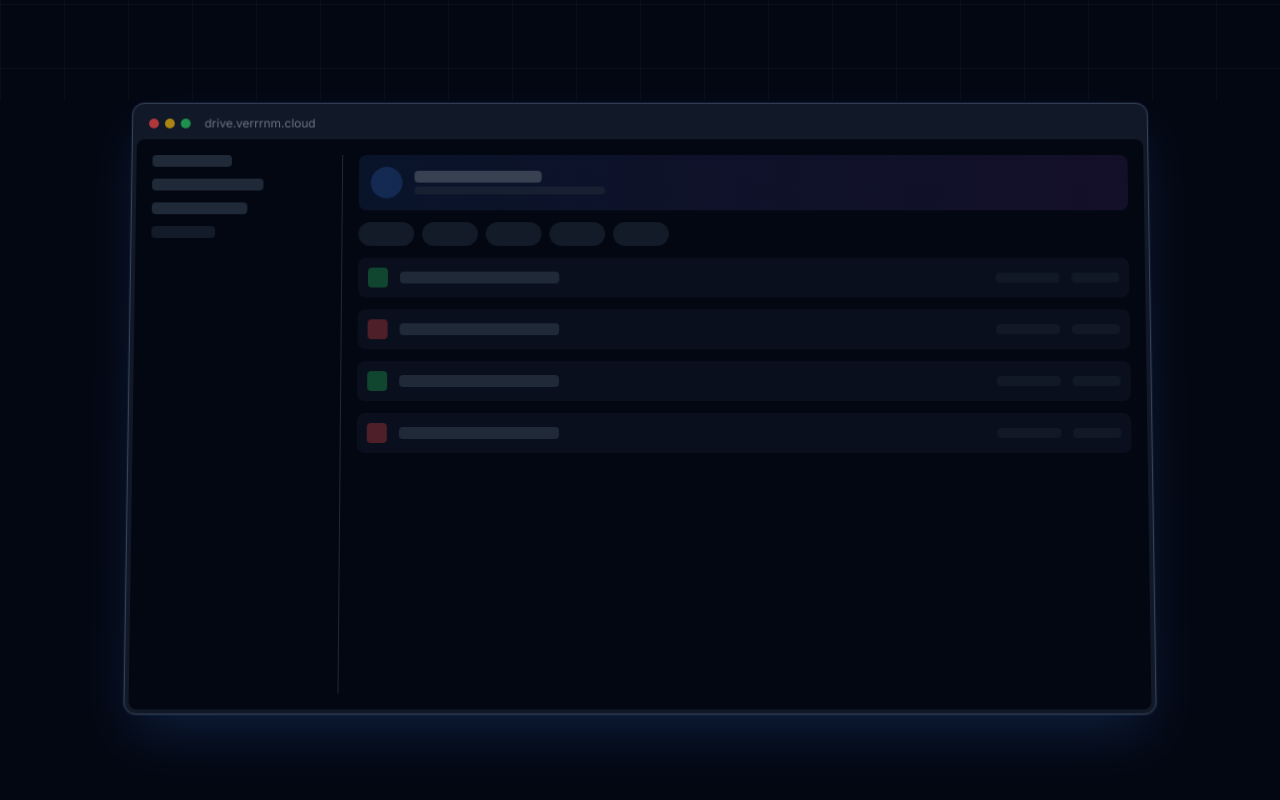
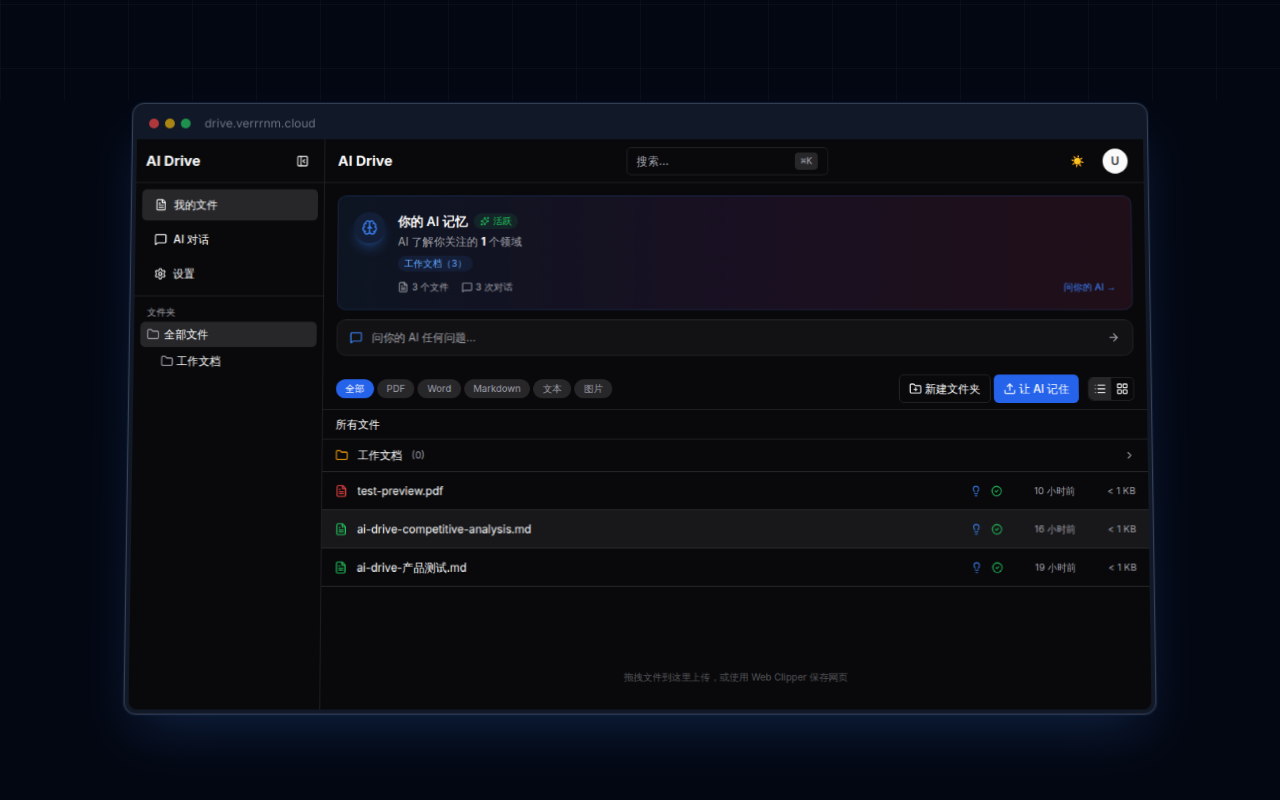
Before and after one commit to DriveMem/drivemem, a Next.js app in the folder apps/web/: page / in a window 1280 px wide. Shown: the part 700-1500 px from the top of the page. Built offline with nearby package versions, Linux system fonts and the light colour scheme.

Commit message:
ui(web): hero real screenshot + feature screenshots bright border

```diff
--- a/apps/web/src/app/page.tsx
+++ b/apps/web/src/app/page.tsx
@@ -94,29 +94,7 @@ export default function LandingPage() {
               <div className="h-2.5 w-2.5 rounded-full bg-green-500/70" />
               <span className="ml-2 text-xs text-gray-500">drive.verrrnm.cloud</span>
             </div>
-            <div className="aspect-[16/9] rounded-lg bg-gray-950 p-4 flex gap-4">
-              <div className="w-48 border-r border-gray-800 pr-4 space-y-3">
-                <div className="h-3 w-20 rounded bg-gray-800" />
-                <div className="h-3 w-28 rounded bg-gray-800" />
-                <div className="h-3 w-24 rounded bg-gray-800" />
-                <div className="h-3 w-16 rounded bg-gray-800/60" />
-              </div>
-              <div className="flex-1 space-y-3">
-                <div className="flex items-center gap-3 rounded-lg bg-gradient-to-r from-blue-500/10 to-purple-500/10 p-3">
-                  <div className="h-8 w-8 rounded-full bg-blue-500/20" />
-                  <div className="space-y-1"><div className="h-3 w-32 rounded bg-gray-700" /><div className="h-2 w-48 rounded bg-gray-800/60" /></div>
-                </div>
-                <div className="flex gap-2">{[1,2,3,4,5].map(i => <div key={i} className="h-6 w-14 rounded-full bg-gray-800/60" />)}</div>
-                {[1,2,3,4].map(i => (
-                  <div key={i} className="flex items-center gap-3 rounded-lg bg-gray-900/50 p-2.5">
-                    <div className={`h-5 w-5 rounded ${i%2===0 ? 'bg-red-500/30' : 'bg-green-500/30'}`} />
-                    <div className="h-3 w-40 rounded bg-gray-800" />
-                    <div className="ml-auto h-2.5 w-16 rounded bg-gray-800/40" />
-                    <div className="h-2.5 w-12 rounded bg-gray-800/40" />
-                  </div>
-                ))}
-              </div>
-            </div>
+                        <img src="/screenshots/dashboard.png" alt="AI Drive Dashboard" className="w-full rounded-b-lg" />
           </div>
         </div>
       </section>
@@ -189,7 +167,7 @@ export default function LandingPage() {
                 <p className="text-gray-400 leading-relaxed">{f.desc}</p>
               </div>
               {/* real screenshot */}
-              <div className="w-full flex-1 overflow-hidden rounded-2xl border border-gray-800">
+              <div className="w-full flex-1 overflow-hidden rounded-2xl border border-white/10 ring-1 ring-white/5 shadow-lg">
                 <img
                   src={f.title === "AI 对话" || f.title === "引用来源" ? "/screenshots/chat.png" : "/screenshots/dashboard.png"}
                   alt={f.title}
```
